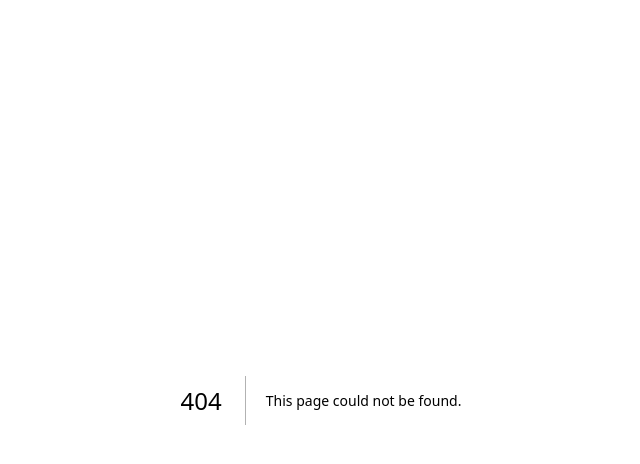
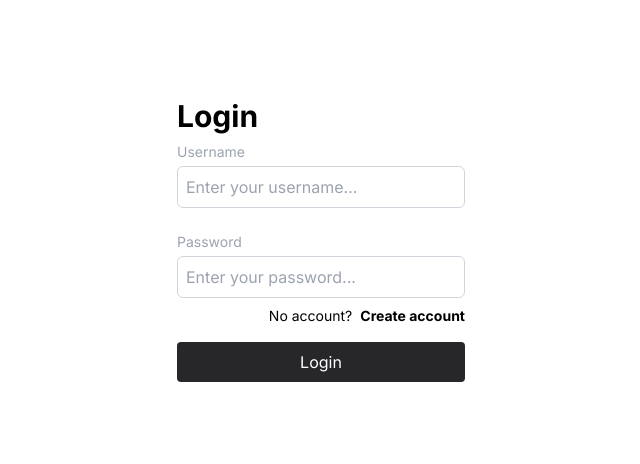
Before and after one commit to niranjanblank/flow_frontend, a Next.js app: page /login in a window 1280 px wide. Before the commit this address had no page. Shown: the top 464 px of the page, without its empty margins (319-959 px from the left). Built offline with nearby package versions, Linux system fonts and the light colour scheme.

Commit message:
Login page and signout button added

```diff
--- a/app/components/Forms/LoginForm.tsx
+++ b/app/components/Forms/LoginForm.tsx
@@ -1,6 +1,9 @@
 "use client"
 import {useFormik} from "formik"
+import Link from "next/link";
 import * as Yup from "yup"
+
+// Login Form
 
 export default function LoginForm(){
 
@@ -11,8 +14,8 @@ export default function LoginForm(){
             password: ''
         },
         validationSchema : Yup.object({
-            username: Yup.string().required("Required").min(4,"Must be at least 4 characters"),
-            password: Yup.string().required("Required").min(4,"Must be at least 4 characters")
+            username: Yup.string().required("Please enter username").min(4,"Must be at least 4 characters"),
+            password: Yup.string().required("Please enter password").min(4,"Must be at least 4 characters")
         }),
         onSubmit: async values => {
             const loginDetails = new URLSearchParams({
@@ -49,20 +52,37 @@ export default function LoginForm(){
 
     return (
         <form
-        className="bg-zinc-800 flex flex-col p-4  w-64 rounded-md gap-2"
+        className=" flex flex-col p-4  w-1/4 rounded-md gap-2"
         onSubmit={formik.handleSubmit}>
-            <label>Username</label>
+            <h1 className="text-3xl font-bold text-ce">Login</h1>
+            <div className="flex flex-col gap-1">
+                <label
+                className="text-sm text-gray-400"
+                >Username</label>
                 <input type="text" id="username"
+                className="border-gray-300 border-solid border rounded-md p-2"
                 value={formik.values.username}
                 onChange={formik.handleChange}
+                placeholder="Enter your username..."
                 />
-            <label>Password</label>
+                {(formik.touched.username && formik.errors.username) && <p className="text-red-600 text-xs">{formik.errors.username}</p>}
+            </div>
+            <div className="flex flex-col gap-1 mt-4">
+                <label className="text-sm text-gray-400">Password</label>
                 <input type="password"
                 id="password"
                 value={formik.values.password}
                 onChange={formik.handleChange}
+                className="border-gray-300 border-solid border  rounded-md p-2"
+                placeholder="Enter your password..."
                 />
-                <button type="submit" className="w-full h-6 bg-green-400 rounded hover:bg-green-600 ">Login</button>
+
+                {(formik.touched.password && formik.errors.password) && <p className="text-red-600  text-xs">{formik.errors.password}</p>}
+            </div>
+            <div className="text-sm flex justify-end gap-2">
+                No account?  <Link href="/signup" className="font-bold"> Create account </Link>
+            </div>
+            <button type="submit" className="w-full mt-2 bg-zinc-800 rounded hover:bg-zinc-600 p-2 text-white ">Login</button>
         </form>
     )
 }
--- a/app/components/Navbar/Navbar.tsx
+++ b/app/components/Navbar/Navbar.tsx
@@ -3,10 +3,17 @@
 import Link from "next/link"
 import { useState } from "react"
 import { FaAngleRight, FaAngleLeft } from "react-icons/fa"
+import { RiLogoutBoxLine } from "react-icons/ri";
 
 export function Navbar({
     children
 }: {children: React.ReactNode}){
+
+    // signout function
+    const signout = () => {
+        document.cookie = 'access_token=; Path=/; Expires=Thu, 01 Jan 1970 00:00:00 GMT';
+        window.location.href = '/login'; // Redirect to the login page or home page
+    }
 
     const [open,setOpen] = useState(true)
 
@@ -14,7 +21,8 @@ export function Navbar({
         setOpen(!open)
     }
     return (
-        <div className={`bg-zinc-800 text-gray-200 ${open?'min-w-72':'min-w-8'} flex flex-col transition-all duration-100 p-2 gap-2`}>
+        <div className={`bg-zinc-800 text-gray-200 ${open?'min-w-72':'min-w-8'} flex flex-col transition-all justify-between duration-100 p-2 gap-2`}>
+            <div>
                {/* Header */}
                {
                 open?( <Link className="flex justify-center p-10 items-center text-white" href="/boards">
@@ -25,12 +33,21 @@ export function Navbar({
                }
 
             <hr/>
-            <div className="flex justify-between ">
+            <div className="flex justify-between pt-2 ">
                 {open?(<h1>Username Here</h1>):""}
-                <button className="text-lg" onClick={onCloseHandler}>{open?<FaAngleLeft/>:<FaAngleRight/>}</button>
+                <button className="text-lg " onClick={onCloseHandler}>{open?<FaAngleLeft/>:<FaAngleRight/>}</button>
             </div>
-            <div className="transition-all righ">
+            <div className="transition-all right">
                 {open?children:""}
+
+
+            </div>
+            </div>
+            {/* for logout button */}
+            <div className="flex gap-2 items-center hover:bg-zinc-700 p-2 rounded-lg"
+            onClick={()=>{signout()}}
+            >
+                    <RiLogoutBoxLine className="text-lg"/>{open?"Logout":""}
             </div>
         </div>
     )
--- a/app/components/Navbar/Sidebar.tsx
+++ b/app/components/Navbar/Sidebar.tsx
@@ -25,7 +25,7 @@ export  default async function Sidebar(){
             </Popover>
           </div>
           {/* Menu for the boards */}
-        <BoardSideBar board_data={board_data}/>
+          <BoardSideBar board_data={board_data}/>
         </div>
       </Navbar>
     )
--- /dev/null
+++ b/app/login/page.tsx
@@ -0,0 +1,9 @@
+import LoginForm from "../components/Forms/LoginForm";
+
+export default function Login(){
+    return (
+        <div className="w-screen h-screen flex justify-center items-center -mt-40">
+        <LoginForm/>
+        </div>
+    )
+}
--- a/app/page.tsx
+++ b/app/page.tsx
@@ -1,10 +1,7 @@
-import Image from "next/image";
-import LoginForm from "./components/Forms/LoginForm";
 
 export default function Home() {
   return (
     <main>
-      <LoginForm/>
     </main>
   );
 }
--- /dev/null
+++ b/app/signup/page.tsx
@@ -0,0 +1,5 @@
+export default function SignUp(){
+    return (
+        <div>Sign Up Form</div>
+    )
+}
--- a/middleware.ts
+++ b/middleware.ts
@@ -8,7 +8,7 @@ export async function middleware(request: NextRequest) {
 
     // checks if the token is available in cookies, if not redirect to login
     if (!token) {
-        return NextResponse.redirect(new URL('/', request.url));
+        return NextResponse.redirect(new URL('/login', request.url));
       }
 
     //   if we have token in cookie and check if the token is valid
@@ -23,7 +23,7 @@ export async function middleware(request: NextRequest) {
         return NextResponse.next();
       } else {
         // if not valid, redirect to login
-        return NextResponse.redirect(new URL('/', request.url));
+        return NextResponse.redirect(new URL('/login', request.url));
       }
     }
 
```
Lines whose indentation alone changed are shown as unchanged.
